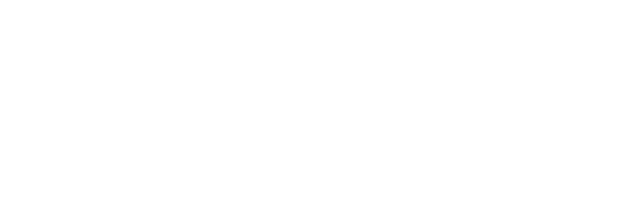
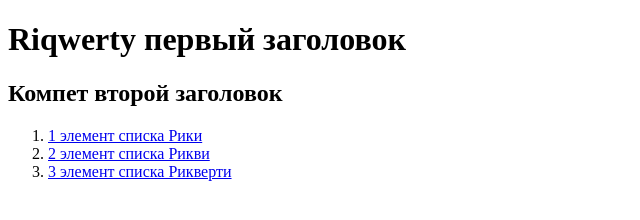
Before and after one commit to Riqwerty/task-html, a website: page src/index.html in a window 1280 px wide. Shown: the whole page, without its empty margins (0-640 px from the left). Drawn offline with Linux system fonts and the light colour scheme.

Commit message:
Задание по HTML

```diff
--- a/src/index.html
+++ b/src/index.html
@@ -3,5 +3,13 @@
     <head>
         <title>HTML</title>
     </head>
-    <body></body>
+    <body>
+        <h1>Riqwerty первый заголовок</h1>
+        <h2>Компет второй заголовок</h2>
+        <ol>
+            <li><a href="#">1 элемент списка Рики</a></li>
+            <li><a href="#">2 элемент списка Рикви</a></li>
+            <li><a href="#">3 элемент списка Рикверти</a></li>
+        </ol>
+    </body>
 </html>
```
Also changed, not shown: 1 other file.
